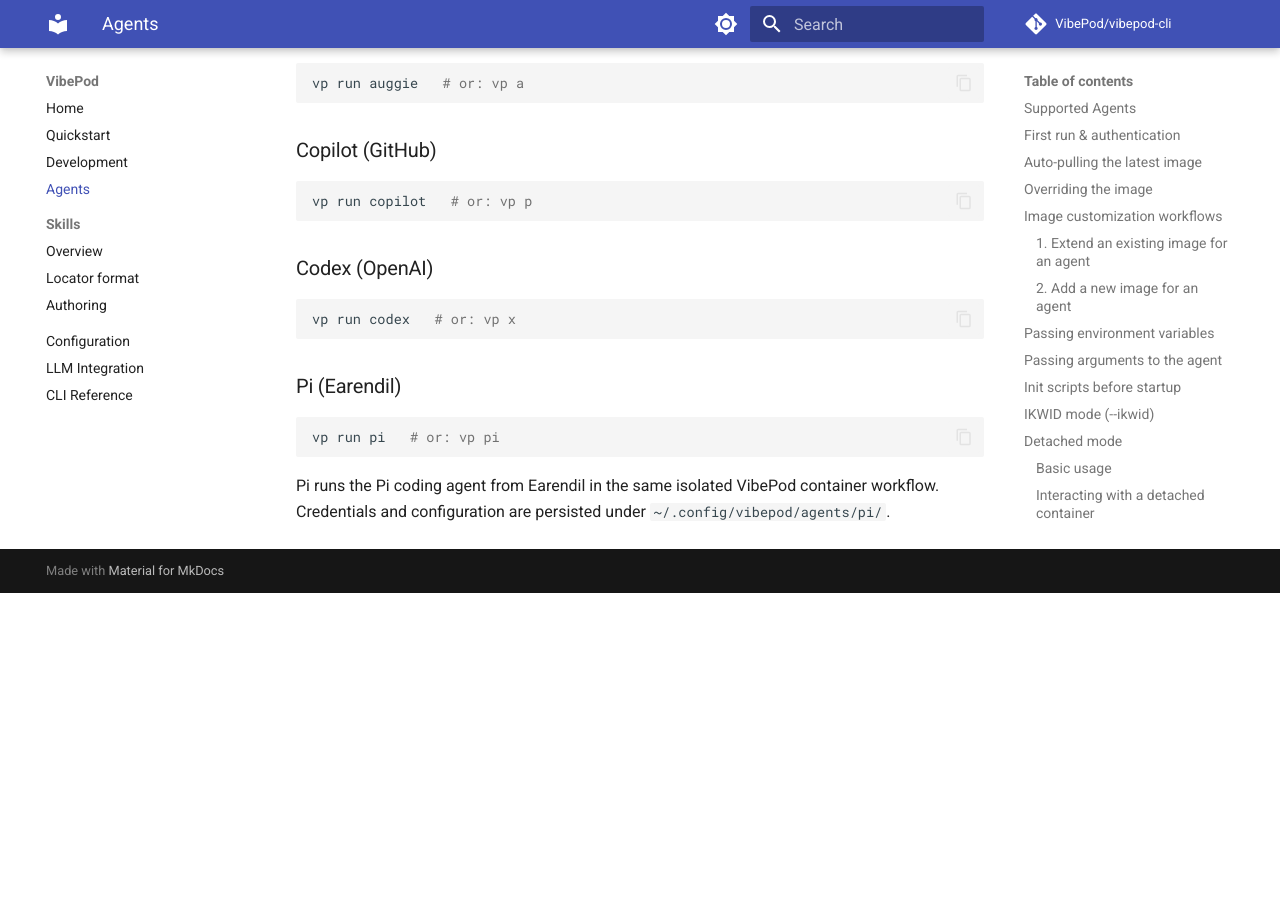
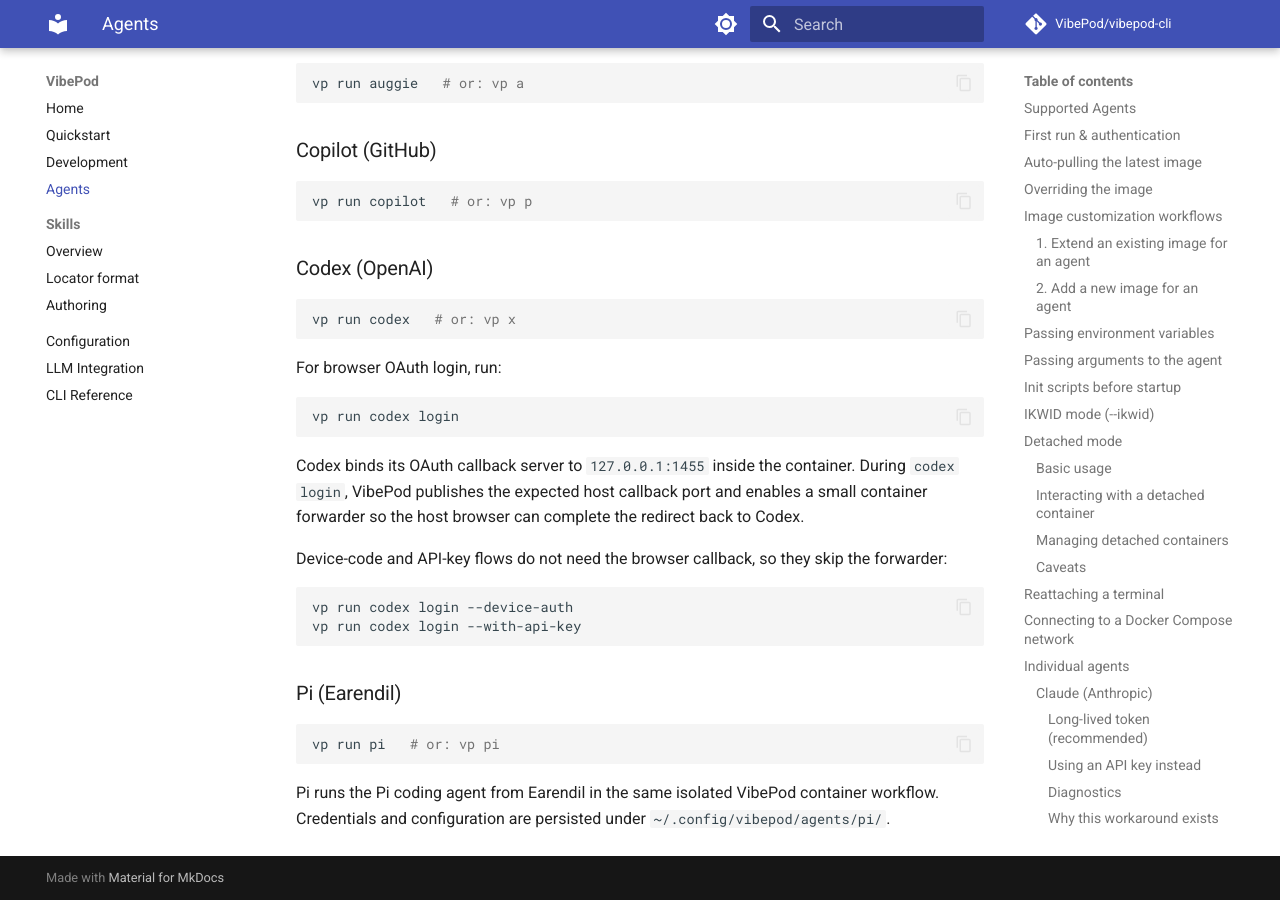
Before and after one commit to VibePod/vibepod-cli, an MkDocs documentation site: the page built from docs/agents/index.md, in a window 1280 px wide and 900 px high, scrolled down 12522 px. Built offline with MkDocs 1.6.1 and Material for MkDocs 9.7.7, drawn with Linux system fonts in a browser that asks for light colours; comment, search, counter and statistics services are not loaded; before the commit the page ends 13115 px from its top, so only the background shows below that.

````diff
--- a/docs/agents/index.md
+++ b/docs/agents/index.md
@@ -488,6 +488,25 @@ vp run copilot   # or: vp p
 vp run codex   # or: vp x
 ```
 
+For browser OAuth login, run:
+
+```bash
+vp run codex login
+```
+
+Codex binds its OAuth callback server to `127.0.0.1:1455` inside the container.
+During `codex login`, VibePod publishes the expected host callback port and enables
+a small container forwarder so the host browser can complete the redirect back to
+Codex.
+
+Device-code and API-key flows do not need the browser callback, so they skip the
+forwarder:
+
+```bash
+vp run codex login --device-auth
+vp run codex login --with-api-key
+```
+
 ### Pi (Earendil)
 
 ```bash
--- a/pyproject.toml
+++ b/pyproject.toml
@@ -1,6 +1,6 @@
 [project]
 name = "vibepod"
-version = "0.13.0"
+version = "0.14.0"
 description = "One CLI for containerized AI coding agents"
 readme = "README.md"
 requires-python = ">=3.10"
--- a/src/vibepod/__init__.py
+++ b/src/vibepod/__init__.py
@@ -1,3 +1,3 @@
 """VibePod package."""
 
-__version__ = "0.13.0"
+__version__ = "0.14.0"
````
Also changed, not shown: 1 other file.
